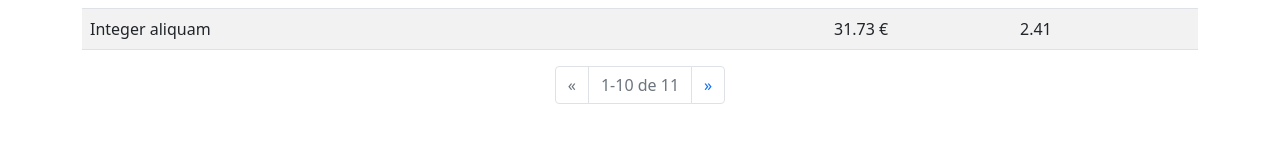
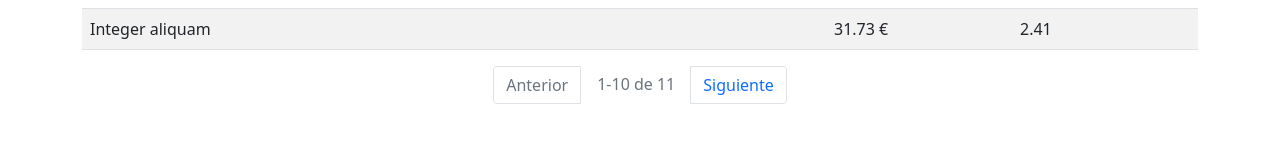
Before and after one commit to allamasln/tbstore, a React (Create React App) app in the folder client/: page / in a window 1280 px wide. Shown: the part 619-762 px from the top of the page. Built offline with nearby package versions, Linux system fonts and the light colour scheme.

Commit message:
Add pagination component

```diff
--- /dev/null
+++ b/client/src/components/common/Pagination.js
@@ -0,0 +1,73 @@
+import * as React from 'react'
+import {PropTypes} from 'prop-types'
+
+function Pagination({
+  alignSelf,
+  itemsCount,
+  itemsPerPage,
+  currentPage,
+  onPageChange,
+  className,
+  ...rest
+}) {
+  if (itemsCount === 0) return null
+
+  const pagesCount = Math.ceil(itemsCount / itemsPerPage)
+  if (pagesCount === 1) return null
+
+  const offset = (currentPage - 1) * itemsPerPage + 1
+  const end = currentPage * itemsPerPage
+
+  const justifyContentClassName = alignSelf
+    ? `justify-content-${alignSelf}`
+    : ''
+
+  return (
+    <ul
+      className={`pagination ${className} ${justifyContentClassName}`}
+      {...rest}
+    >
+      <li className={currentPage === 1 ? 'page-item disabled' : 'page-item'}>
+        <button
+          className="page-link"
+          onClick={() => onPageChange(currentPage - 1)}
+        >
+          <span>Anterior</span>
+        </button>
+      </li>
+      <li className="page-item disabled">
+        <span className="page-link mx-1 border-0">
+          {`${offset}-${end < itemsCount ? end : itemsCount} de ${itemsCount}`}
+        </span>
+      </li>
+      <li
+        className={
+          currentPage === pagesCount ? 'page-item disabled' : 'page-item'
+        }
+      >
+        <button
+          className="page-link"
+          onClick={() => onPageChange(currentPage + 1)}
+        >
+          <span>Siguiente</span>
+        </button>
+      </li>
+    </ul>
+  )
+}
+
+Pagination.defaultProps = {
+  alignSelf: 'end',
+  className: '',
+}
+
+Pagination.propTypes = {
+  alignSelf: PropTypes.string,
+  className: PropTypes.string,
+  itemsCount: PropTypes.number.isRequired,
+  itemsPerPage: PropTypes.number.isRequired,
+  currentPage: PropTypes.number.isRequired,
+  onPageChange: PropTypes.func.isRequired,
+}
+
+export {Pagination}
--- a/client/src/screens/CatalogScreen.js
+++ b/client/src/screens/CatalogScreen.js
@@ -1,10 +1,13 @@
 import * as React from 'react'
+import {Pagination} from '../components/common/Pagination'
 import {getProducts} from '../services/productService'
 
 const allProducts = getProducts()
 
 function CatalogScreen() {
   const [products, setProducts] = React.useState(allProducts)
+  const [currentPage, setCurrentPage] = React.useState(1)
+  const [itemsPerPage, setItemsPerPage] = React.useState(10)
 
   return (
     <>
@@ -38,23 +41,13 @@ function CatalogScreen() {
         </tbody>
       </table>
 
-      <nav>
-        <ul className="pagination justify-content-center">
-          <li className="page-item disabled">
-            <a className="page-link" href="./">
-              <span>&laquo;</span>
-            </a>
-          </li>
-          <li className="page-item disabled">
-            <span className="page-link">1-10 de 11</span>
-          </li>
-          <li className="page-item">
-            <a className="page-link" href="./">
-              <span>&raquo;</span>
-            </a>
-          </li>
-        </ul>
-      </nav>
+      <Pagination
+        alignSelf="center"
+        itemsCount={products.length}
+        itemsPerPage={itemsPerPage}
+        currentPage={currentPage}
+        onPageChange={page => setCurrentPage(page)}
+      />
     </>
   )
 }
```
